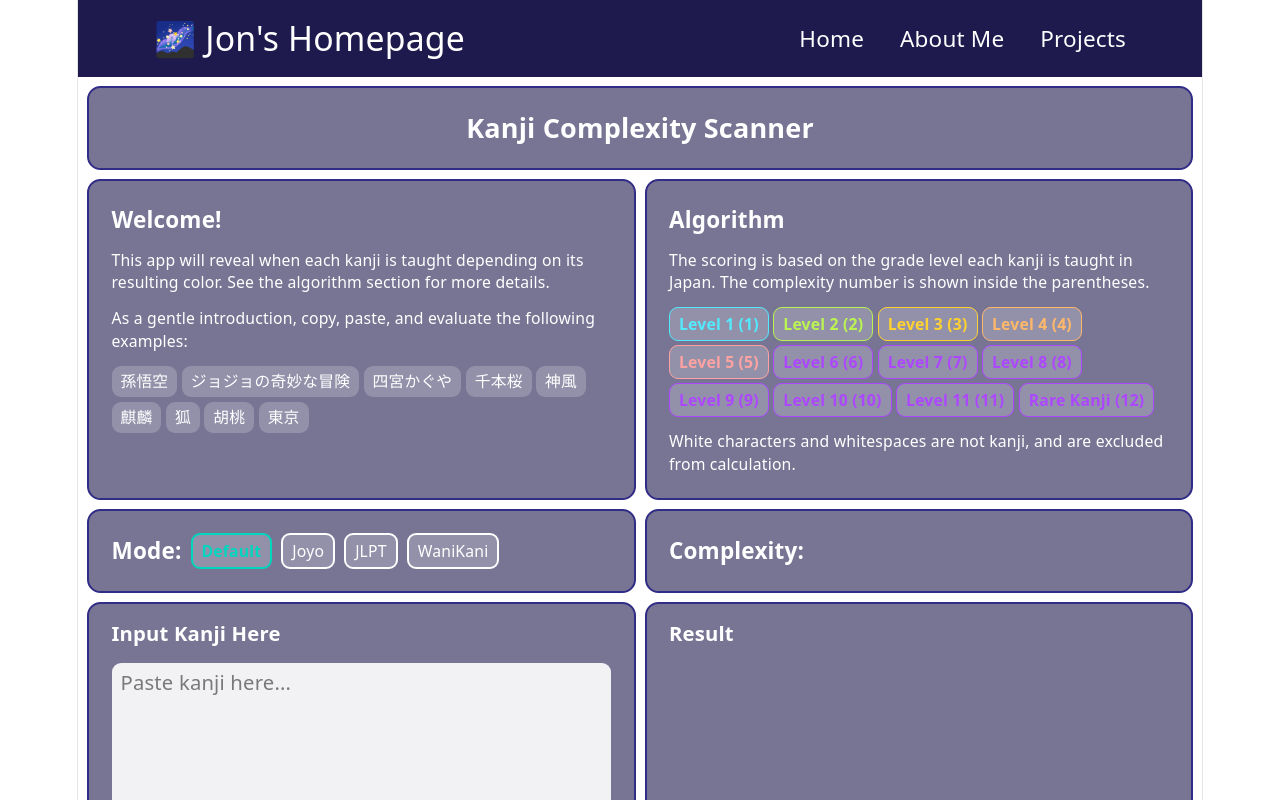
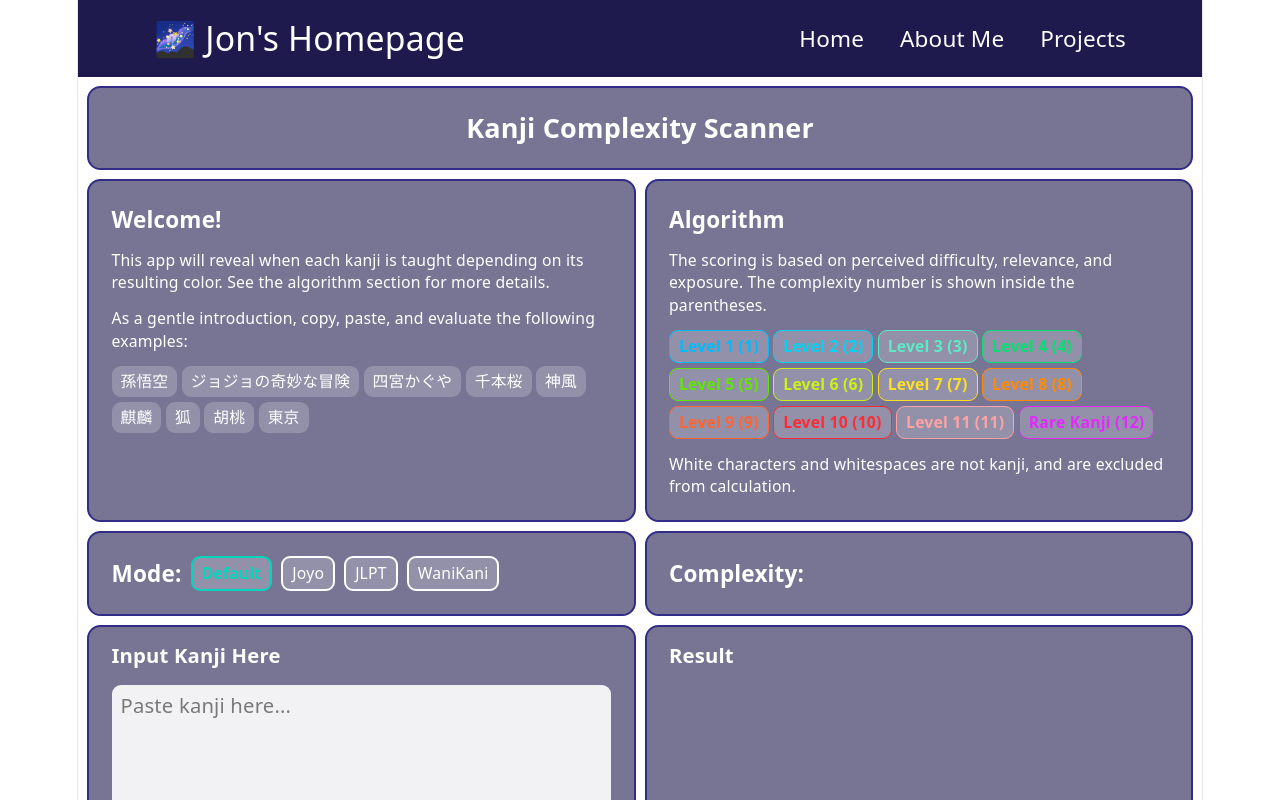
Before and after one commit to RadEagle/Personal-Website-2026, a Next.js app in the folder frontend/: page /projects/kanji in a window 1280 px wide. Shown: the top 800 px of the page. Built offline with nearby package versions, Linux system fonts and the light colour scheme.

Commit message:
give colors to the algorithm

```diff
--- a/frontend/src/app/projects/kanji/data.ts
+++ b/frontend/src/app/projects/kanji/data.ts
@@ -29,79 +29,79 @@ interface LegendItem {
 export const kanjiAlgorithms: Record<string, AlgorithmEntry> = {
   Default: {
     intro:
-      "The scoring is based on the grade level each kanji is taught in Japan. The complexity number is shown inside the parentheses.",
+      "The scoring is based on perceived difficulty, relevance, and exposure. The complexity number is shown inside the parentheses.",
     legend: [
       {
         label: "Level 1",
         complexity: 1,
-        textClass: "text-cyan-300",
-        borderClass: "border-cyan-300",
+        textClass: "text-sky-400",
+        borderClass: "border-sky-400",
       },
       {
         label: "Level 2",
         complexity: 2,
-        textClass: "text-lime-300",
-        borderClass: "border-lime-300",
+        textClass: "text-cyan-400",
+        borderClass: "border-cyan-400",
       },
       {
         label: "Level 3",
         complexity: 3,
-        textClass: "text-amber-300",
-        borderClass: "border-amber-300",
+        textClass: "text-aquamarine",
+        borderClass: "border-aquamarine",
       },
       {
         label: "Level 4",
         complexity: 4,
-        textClass: "text-orange-300",
-        borderClass: "border-orange-300",
+        textClass: "text-green-400",
+        borderClass: "border-green-400",
       },
       {
         label: "Level 5",
         complexity: 5,
+        textClass: "text-yellowgreen",
+        borderClass: "border-yellowgreen",
+      },
+      {
+        label: "Level 6",
+        complexity: 6,
+        textClass: "text-acid",
+        borderClass: "border-acid",
+      },
+      {
+        label: "Level 7",
+        complexity: 7,
+        textClass: "text-yellow-300",
+        borderClass: "border-yellow-300",
+      },
+      {
+        label: "Level 8",
+        complexity: 8,
+        textClass: "text-orange-400",
+        borderClass: "border-orange-400",
+      },
+      {
+        label: "Level 9",
+        complexity: 9,
+        textClass: "text-orangered",
+        borderClass: "border-orangered",
+      },
+      {
+        label: "Level 10",
+        complexity: 10,
+        textClass: "text-red-500",
+        borderClass: "border-red-500",
+      },
+      {
+        label: "Level 11",
+        complexity: 11,
         textClass: "text-red-300",
         borderClass: "border-red-300",
       },
       {
-        label: "Level 6",
-        complexity: 6,
-        textClass: "text-purple-500",
-        borderClass: "border-purple-500",
-      },
-      {
-        label: "Level 7",
-        complexity: 7,
-        textClass: "text-purple-500",
-        borderClass: "border-purple-500",
-      },
-      {
-        label: "Level 8",
-        complexity: 8,
-        textClass: "text-purple-500",
-        borderClass: "border-purple-500",
-      },
-      {
-        label: "Level 9",
-        complexity: 9,
-        textClass: "text-purple-500",
-        borderClass: "border-purple-500",
-      },
-      {
-        label: "Level 10",
-        complexity: 10,
-        textClass: "text-purple-500",
-        borderClass: "border-purple-500",
-      },
-      {
-        label: "Level 11",
-        complexity: 11,
-        textClass: "text-purple-500",
-        borderClass: "border-purple-500",
-      },
-      {
         label: "Rare Kanji",
         complexity: 12,
-        textClass: "text-purple-500",
-        borderClass: "border-purple-500",
+        textClass: "text-fuchsia-500",
+        borderClass: "border-fuchsia-500",
       },
     ],
   },
@@ -112,50 +112,50 @@ export const kanjiAlgorithms: Record<string, AlgorithmEntry> = {
       {
         label: "1st Grade",
         complexity: 1,
-        textClass: "text-cyan-300",
-        borderClass: "border-cyan-300",
+        textClass: "text-sky-400",
+        borderClass: "border-sky-400",
       },
       {
         label: "2nd Grade",
         complexity: 2,
-        textClass: "text-lime-300",
-        borderClass: "border-lime-300",
+        textClass: "text-teal-400",
+        borderClass: "border-teal-400",
       },
       {
         label: "3rd Grade",
         complexity: 3,
-        textClass: "text-amber-300",
-        borderClass: "border-amber-300",
+        textClass: "text-green-400",
+        borderClass: "border-green-400",
       },
       {
         label: "4th Grade",
         complexity: 4,
-        textClass: "text-orange-300",
-        borderClass: "border-orange-300",
+        textClass: "text-lime-400",
+        borderClass: "border-lime-400",
       },
       {
         label: "5th Grade",
         complexity: 5,
-        textClass: "text-red-300",
-        borderClass: "border-red-300",
+        textClass: "text-yellow-300",
+        borderClass: "border-yellow-300",
       },
       {
         label: "6th Grade",
         complexity: 6,
-        textClass: "text-purple-500",
-        borderClass: "border-purple-500",
+        textClass: "text-orange-400",
+        borderClass: "border-orange-400",
       },
       {
         label: "Joyo Kanji",
         complexity: 7,
-        textClass: "text-purple-500",
-        borderClass: "border-purple-500",
+        textClass: "text-red-500",
+        borderClass: "border-red-500",
       },
       {
         label: "Jinmeiyo & Hyogai",
         complexity: 8,
-        textClass: "text-purple-500",
-        borderClass: "border-purple-500",
+        textClass: "text-fuchsia-500",
+        borderClass: "border-fuchsia-500",
       },
     ],
   },
@@ -166,38 +166,38 @@ export const kanjiAlgorithms: Record<string, AlgorithmEntry> = {
       {
         label: "JLPT 5",
         complexity: 1,
-        textClass: "text-cyan-300",
-        borderClass: "border-cyan-300",
+        textClass: "text-sky-400",
+        borderClass: "border-sky-400",
       },
       {
         label: "JLPT 4",
         complexity: 2,
-        textClass: "text-lime-300",
-        borderClass: "border-lime-300",
+        textClass: "text-green-400",
+        borderClass: "border-green-400",
       },
       {
         label: "JLPT 3",
         complexity: 3,
-        textClass: "text-amber-300",
-        borderClass: "border-amber-300",
+        textClass: "text-amber-400",
+        borderClass: "border-amber-400",
       },
       {
         label: "JLPT 2",
         complexity: 4,
-        textClass: "text-orange-300",
-        borderClass: "border-orange-300",
+        textClass: "text-orange-400",
+        borderClass: "border-orange-400",
       },
       {
         label: "JLPT 1",
         complexity: 5,
-        textClass: "text-red-300",
-        borderClass: "border-red-300",
+        textClass: "text-red-500",
+        borderClass: "border-red-500",
       },
       {
         label: "Beyond JLPT",
         complexity: 6,
-        textClass: "text-purple-500",
-        borderClass: "border-purple-500",
+        textClass: "text-fuchsia-500",
+        borderClass: "border-fuchsia-500",
       },
     ],
   },
@@ -208,44 +208,44 @@ export const kanjiAlgorithms: Record<string, AlgorithmEntry> = {
       {
         label: "Levels 1-10",
         complexity: 1,
-        textClass: "text-cyan-300",
-        borderClass: "border-cyan-300",
+        textClass: "text-sky-400",
+        borderClass: "border-sky-400",
       },
       {
         label: "Levels 11-20",
         complexity: 2,
-        textClass: "text-lime-300",
-        borderClass: "border-lime-300",
+        textClass: "text-green-400",
+        borderClass: "border-green-400",
       },
       {
         label: "Levels 21-30",
         complexity: 3,
-        textClass: "text-amber-300",
-        borderClass: "border-amber-300",
+        textClass: "text-amber-400",
+        borderClass: "border-amber-400",
       },
       {
         label: "Levels 31-40",
         complexity: 4,
-        textClass: "text-orange-300",
-        borderClass: "border-orange-300",
+        textClass: "text-orange-400",
+        borderClass: "border-orange-400",
       },
       {
         label: "Levels 41-50",
         complexity: 5,
+        textClass: "text-red-500",
+        borderClass: "border-red-500",
+      },
+      {
+        label: "Levels 51-60",
+        complexity: 6,
         textClass: "text-red-300",
         borderClass: "border-red-300",
       },
       {
-        label: "Levels 51-60",
-        complexity: 6,
-        textClass: "text-purple-500",
-        borderClass: "border-purple-500",
-      },
-      {
         label: "Beyond WaniKani",
         complexity: 7,
-        textClass: "text-purple-500",
-        borderClass: "border-purple-500",
+        textClass: "text-fuchsia-500",
+        borderClass: "border-fuchsia-500",
       },
     ],
   },
--- a/frontend/src/index.css
+++ b/frontend/src/index.css
@@ -11,9 +11,10 @@
 @theme {
   --animate-open-menu: open-menu 0.3s ease-out;
   --animate-fade-in: fade-in 0.75s ease-out;
-  --color-papayawhip-light: #fef4e4;
-  --color-papayawhip: #ffefd5;
-  --color-papayawhip-dark: #fee5bc;
+  --color-orangered: #ff6532;
+  --color-acid: #cdf218;
+  --color-yellowgreen: #5fe500;
+  --color-aquamarine: #5deac7;
 
   @keyframes open-menu {
     0% {
```
